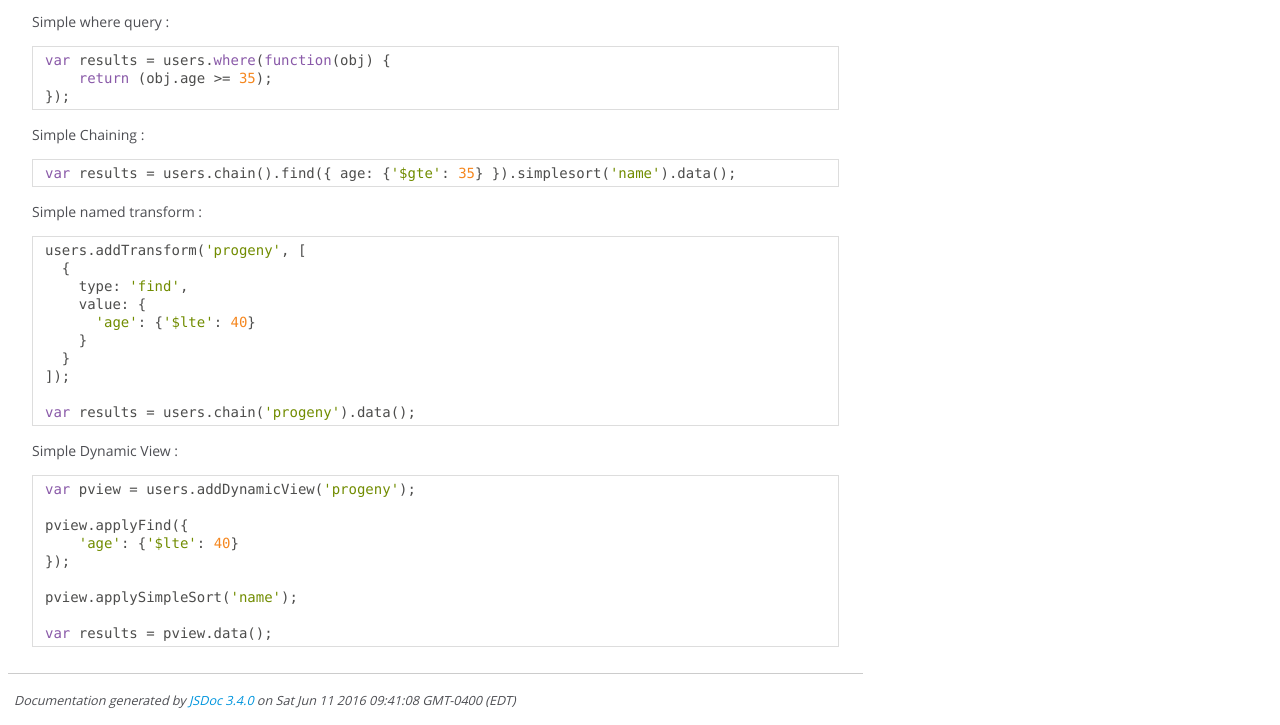
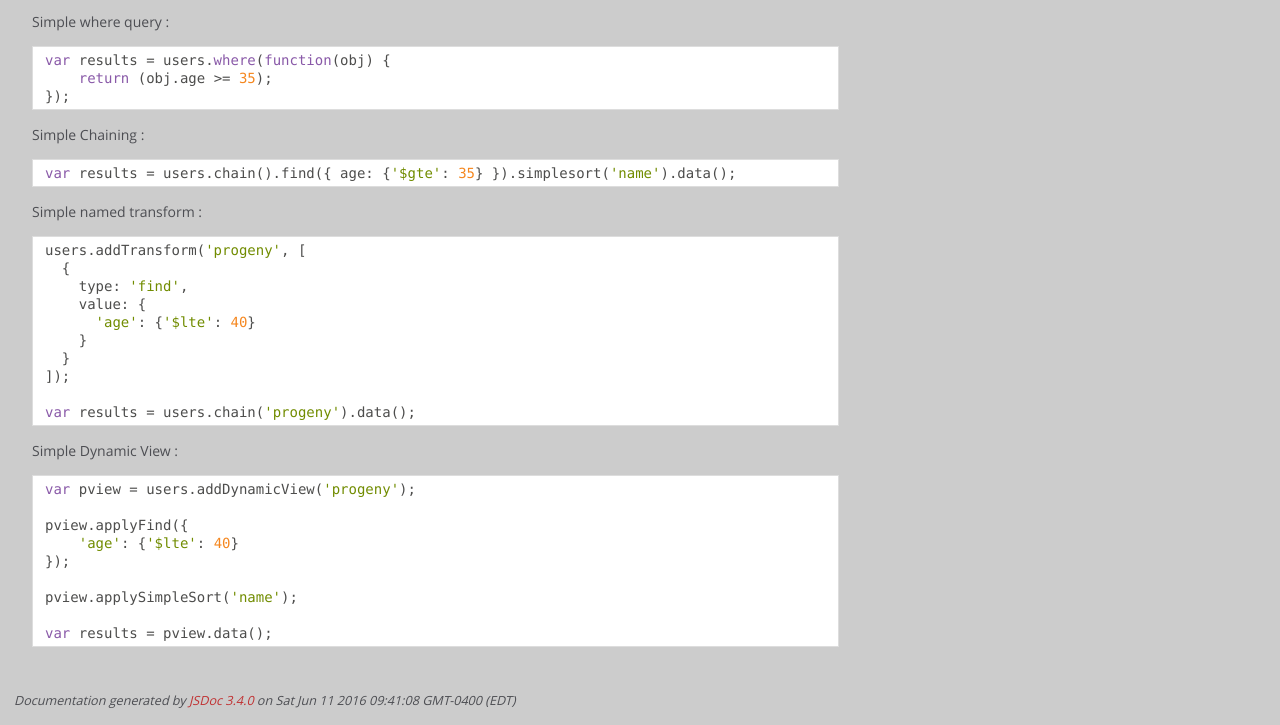
Before and after one commit to techfort/LokiJS, a website: page jsdoc/index.html in a window 1280 px wide. Shown: the part 896-1621 px from the top of the page. Drawn offline with Linux system fonts and the light colour scheme.

Commit message:
minor styling changes to jsdoc css

```diff
--- a/jsdoc/styles/jsdoc-default.css
+++ b/jsdoc/styles/jsdoc-default.css
@@ -27,7 +27,7 @@
 html
 {
     overflow: auto;
-    background-color: #fff;
+    background-color: #ccc;
     font-size: 14px;
 }
 
@@ -36,11 +36,11 @@ body
     font-family: 'Open Sans', sans-serif;
     line-height: 1.5;
     color: #4d4e53;
-    background-color: white;
+    background-color: #ccc;
 }
 
 a, a:visited, a:active {
-    color: #0095dd;
+    color: #c03233;
     text-decoration: none;
 }
 
@@ -81,7 +81,7 @@ article dl {
 section
 {
     display: block;
-    background-color: #fff;
+    background-color: #ccc;
     padding: 12px 24px;
     border-bottom: 1px solid #ccc;
     margin-right: 30px;
```
